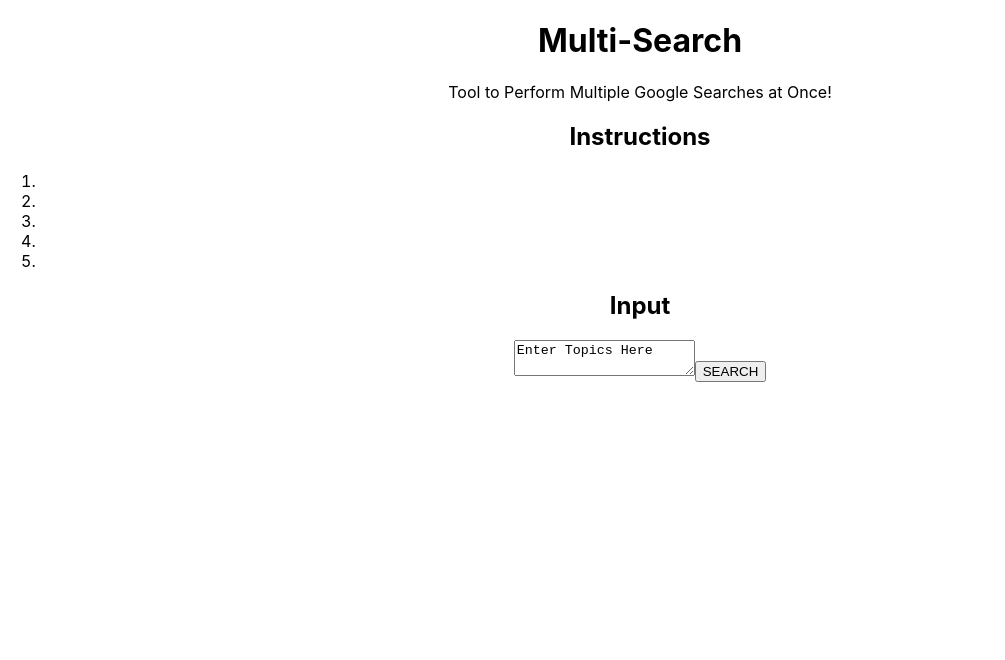
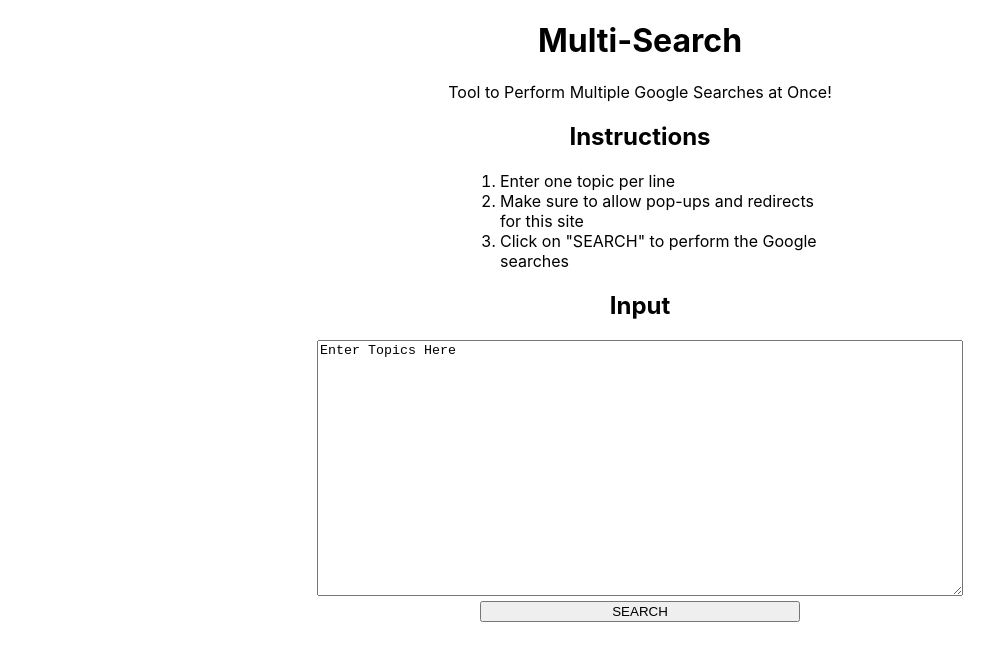
Before and after one commit to hung-dinh-nguyen/multi-search, a React (Create React App) app: page / in a window 1280 px wide. Shown: the top 660 px of the page, without its empty margins (0-1005 px from the left). Built offline with nearby package versions, Linux system fonts and the light colour scheme.

Commit message:
Finalized basic format and style of tool

```diff
--- a/src/App.css
+++ b/src/App.css
@@ -36,3 +36,13 @@
     transform: rotate(360deg);
   }
 }
+
+
+ol {
+  width: 25%;
+  margin: auto;
+}
+
+li {
+  text-align: left;
+}
--- a/src/App.js
+++ b/src/App.js
@@ -40,11 +40,9 @@ class App extends React.Component{
           <div className="instructions">
             <h2>Instructions</h2>
               <ol>
-                <li></li>
-                <li></li>
-                <li></li>
-                <li></li>
-                <li></li>
+                <li>Enter one topic per line</li>
+                <li>Make sure to allow pop-ups and redirects for this site</li>
+                <li>Click on "SEARCH" to perform the Google searches</li>
               </ol>
           </div>
         </div>
--- a/src/components/search/search.css
+++ b/src/components/search/search.css
@@ -0,0 +1,15 @@
+.search-div {
+    justify-content: center;
+}
+
+.search-text {
+    display: block;
+    margin: auto;
+    height: 250px;
+    width: 50%;
+}
+
+.search-button {
+    margin-top: 5px;
+    width: 25%;
+}
```
